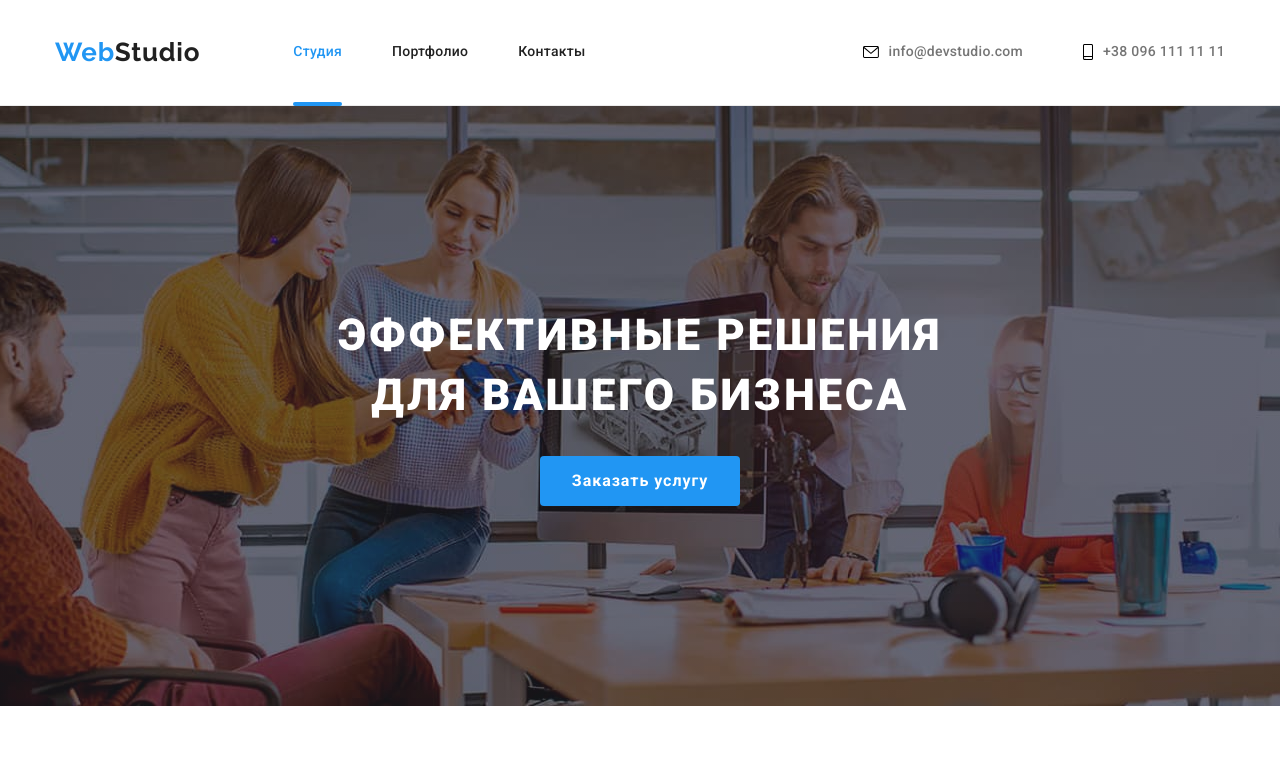
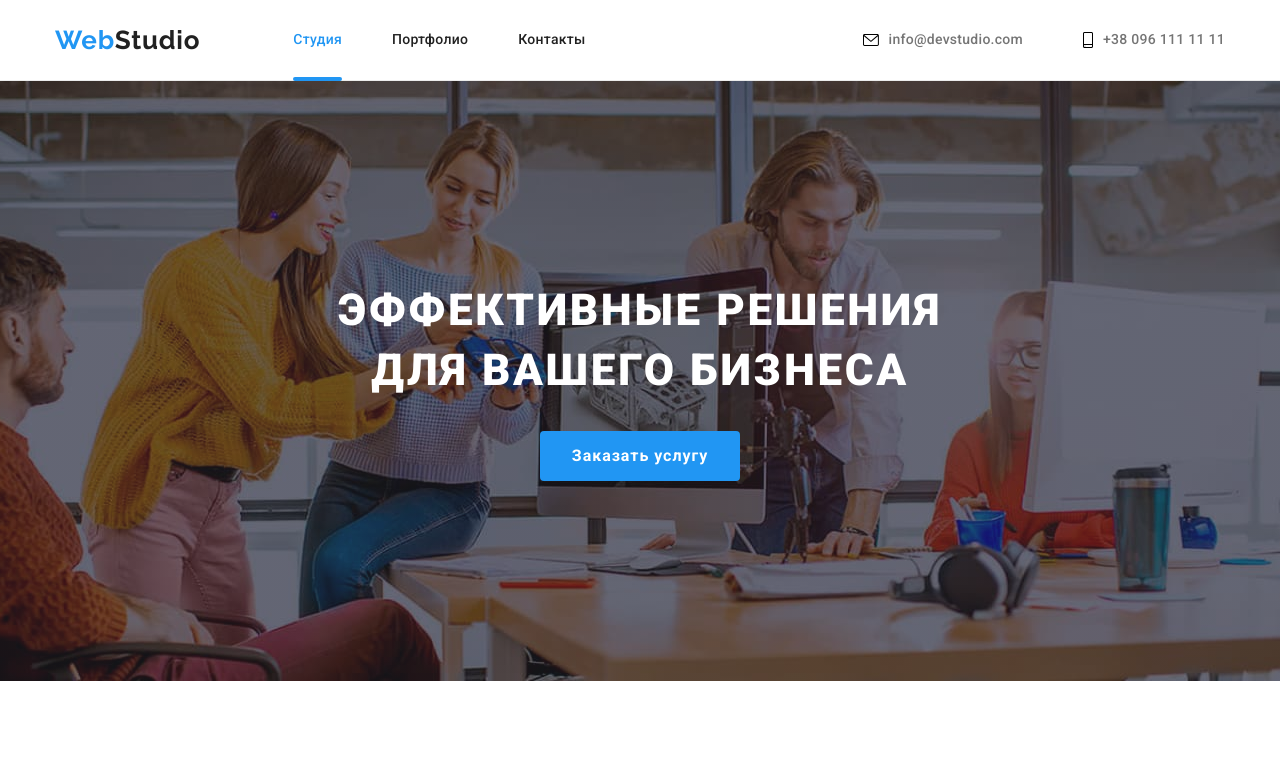
Before and after one commit to Osyotr1/goit-markup-hw-05, a plain HTML site: page index.html in a window 1280 px wide. Shown: the top 771 px of the page. Drawn offline with nearby package versions, Linux system fonts and the light colour scheme.

Commit message:
header-link-1px

```diff
--- a/css/styles.css
+++ b/css/styles.css
@@ -69,8 +69,6 @@ img {
 /*----------------------------- header------------------------------------ */
 
 .header {
-    padding-top: 24px;
-    padding-bottom: 25px;
     border-bottom: 1px solid #ECECEC;
 }
 
@@ -102,8 +100,8 @@ img {
     display: block;
     font-weight: 500;
     font-size: 14px;
-    padding-top: 20px;
-    padding-bottom: 20px;
+    padding-top: 32px;
+    padding-bottom: 32px;
     line-height: 1.14;
     letter-spacing: 0.02em;
     color: var(--header-link-color);
@@ -126,7 +124,7 @@ img {
     content: "";
     width: 100%;
     height: 4px;
-    bottom: -26px;
+    bottom: -1px;
     background-color: #2196F3;
     border-radius: 2px;
 }
```
